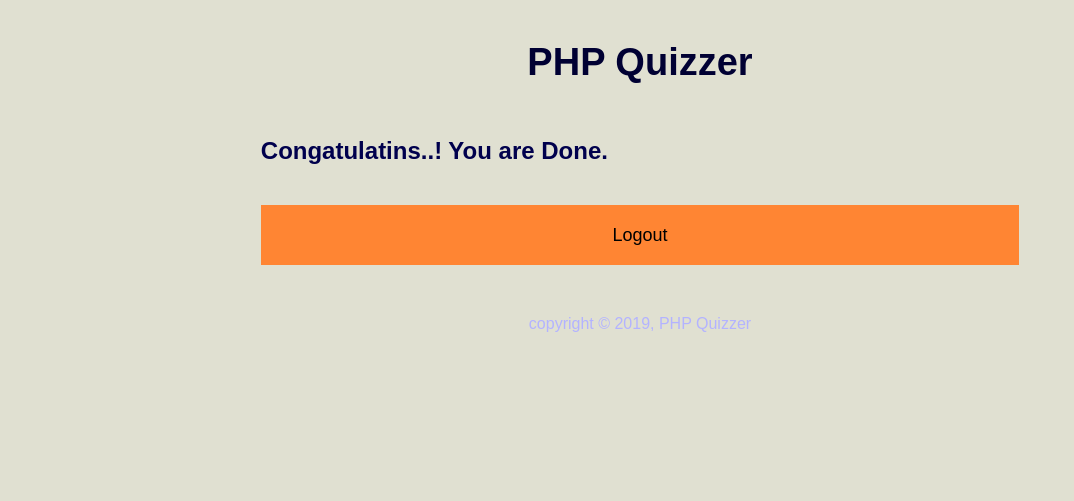
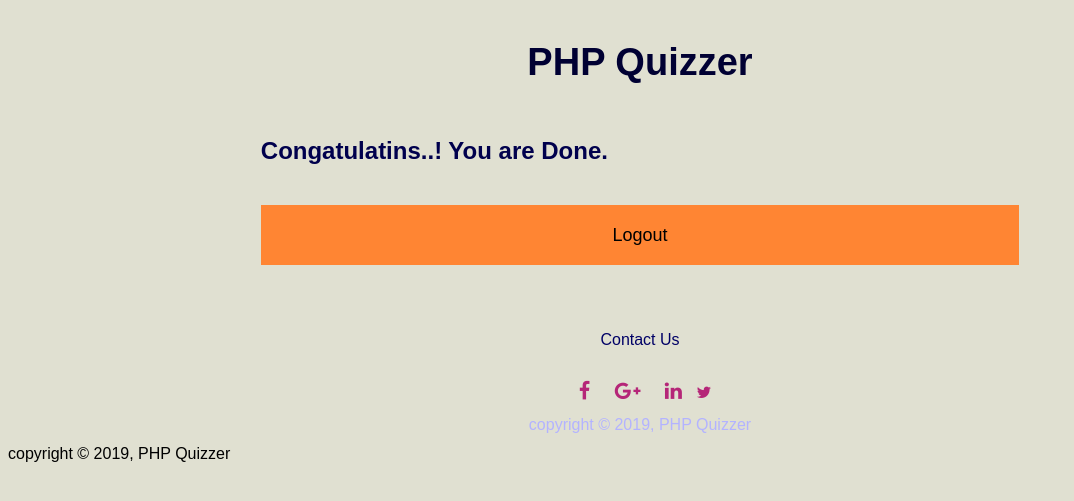
Before and after one commit to dinithiMW/quiz-, a PHP site: page /final.php in a window 1280 px wide. Shown: the top 501 px of the page, without its empty margins (0-1074 px from the left). Run offline with PHP 8.4, Linux system fonts and the light colour scheme.

Commit message:
Update final.php

```diff
--- a/phpQuiz/final.php
+++ b/phpQuiz/final.php
@@ -22,6 +22,8 @@
 <html>
 <head>
   <link rel="stylesheet" type="text/css" href="style2.css" />
+  <link rel="stylesheet" href="https://cdnjs.cloudflare.com/ajax/libs/font-awesome/4.7.0/css/font-awesome.min.css">
+
 </head>
 <body>
 
@@ -101,16 +103,24 @@ $count = count($_POST['qcheck']);
         </div>
      </main>
 
+<footer>
+  <center><p>Contact Us</p></center>
 
-   <footer>
+ <center> <i class="fa fa-facebook" style="font-size:20px;margin: 10px;color:#b52678"></i>
+ 	<i class="fa fa-google-plus" style="font-size:20px;margin: 10px;color: #b52678"></i>
+   <i class="fa fa-linkedin" style="font-size:20px;margin: 10px;color: #b52678"></i>
+  <i class="fa fa-twitter" style="font-size:20px margin
+  10px;color: #b52678"></i></center>
+
+         copyright &copy; 2019, PHP Quizzer
+</footer>
 
 
-       <div class="container">
+
 
          copyright &copy; 2019, PHP Quizzer
 
 
-      </div>
-     </footer>
+
 </body>
 </html>
```
